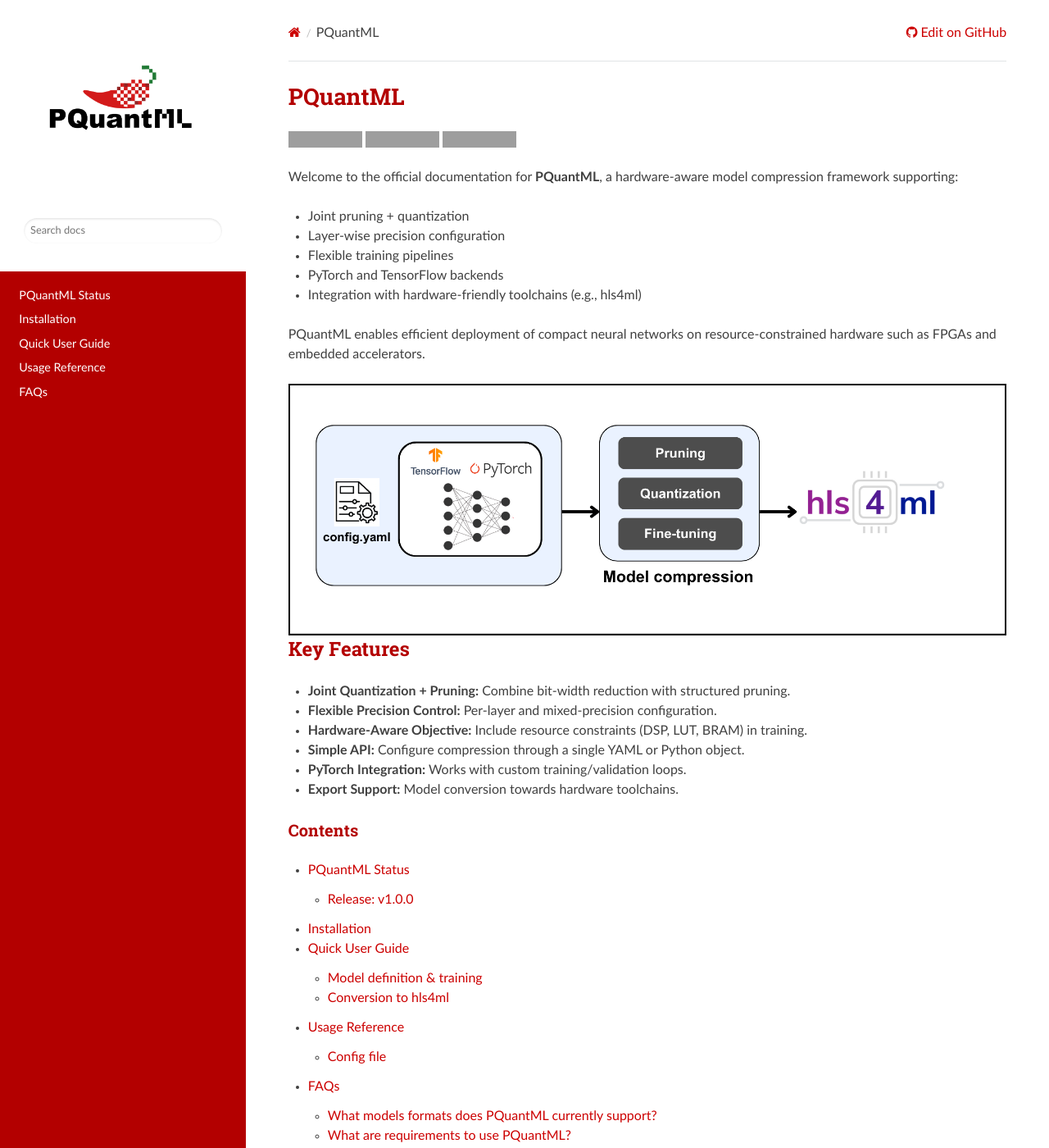
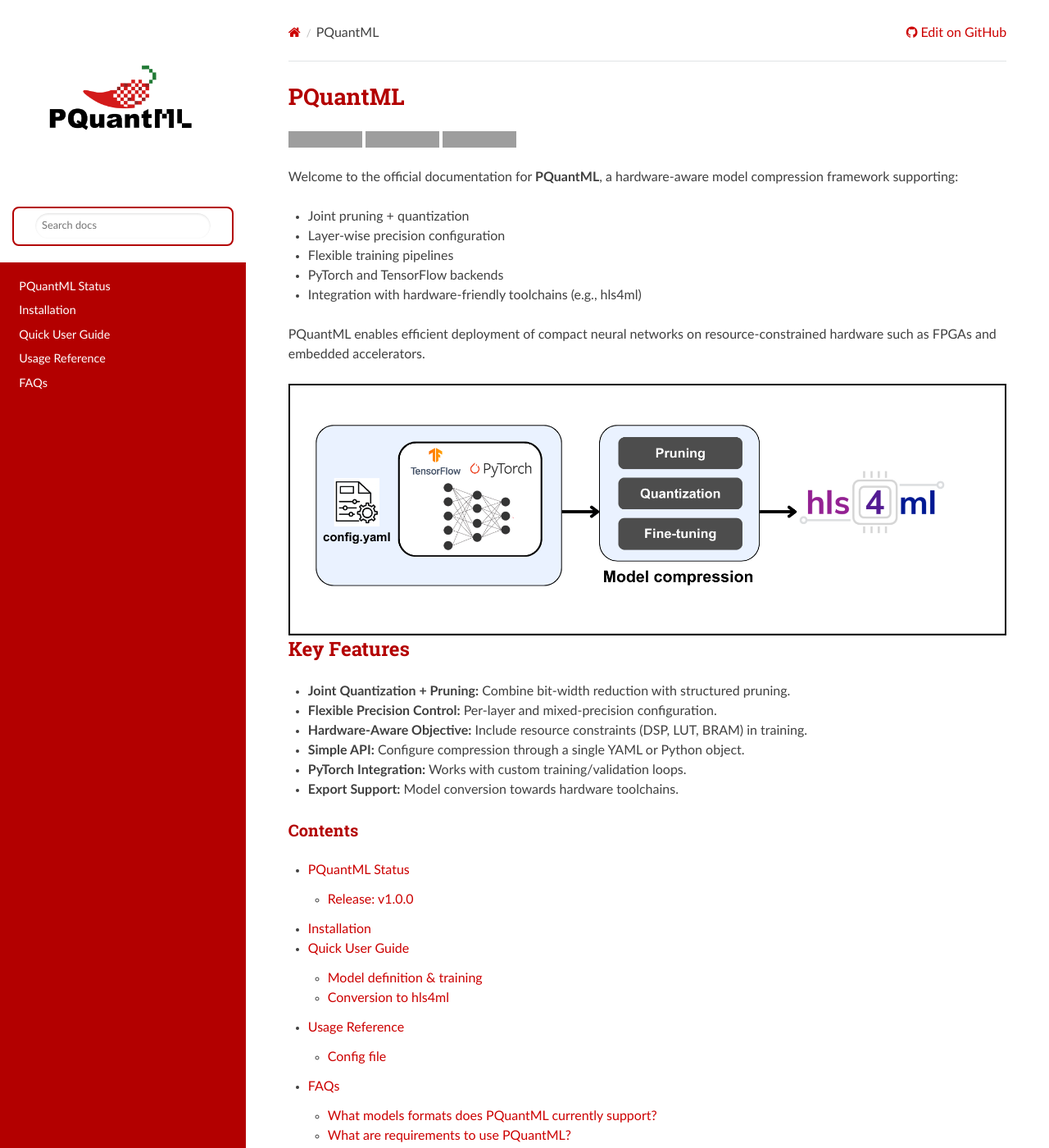
Before and after one commit to nroope/PQuant, a Sphinx documentation site: the page built from docs/source/index.rst, in a window 1280 px wide and 1400 px high. Shown: the whole window at 82% size. Built offline with Sphinx 7.4.7 and the Read the Docs theme 3.1.0, drawn with Linux system fonts in a browser that asks for light colours; grey boxes are pictures that could not be loaded.

Commit message:
Add search tab modifications

```diff
--- a/docs/source/_static/custom.css
+++ b/docs/source/_static/custom.css
@@ -222,31 +222,32 @@ h1, h2, h3, h4, h5, h6 {
     color: #000000 !important;
 }
 
-.search-form__wrapper form {
-    display: flex;
-    align-items: center;
+.wy-side-nav-search form {
+    display: flex !important;
+    align-items: center !important;
+    gap: 8px !important;
+    padding: 10px 12px !important;
     height: 48px !important;
-    padding: 6px 12px !important;
     border-radius: 8px !important;
     border: 2px solid #b30000 !important;
     background: #ffffff !important;
-    box-sizing: border-box;
+    box-sizing: border-box !important;
 }
 
-.search-form__wrapper input[type="search"] {
+.wy-side-nav-search input[type="search"] {
     font-size: 16px !important;
-    padding: 8px !important;
+    padding: 6px 4px !important;
     height: 100% !important;
     width: 100% !important;
     border: none !important;
+    background: transparent !important;
     outline: none !important;
-    background: transparent !important;
+    box-sizing: border-box !important;
     color: #000000 !important;
 }
 
-.search-form__wrapper svg {
+.wy-side-nav-search label svg {
     width: 20px !important;
     height: 20px !important;
-    margin-right: 8px !important;
     color: #b30000 !important;
 }
```
